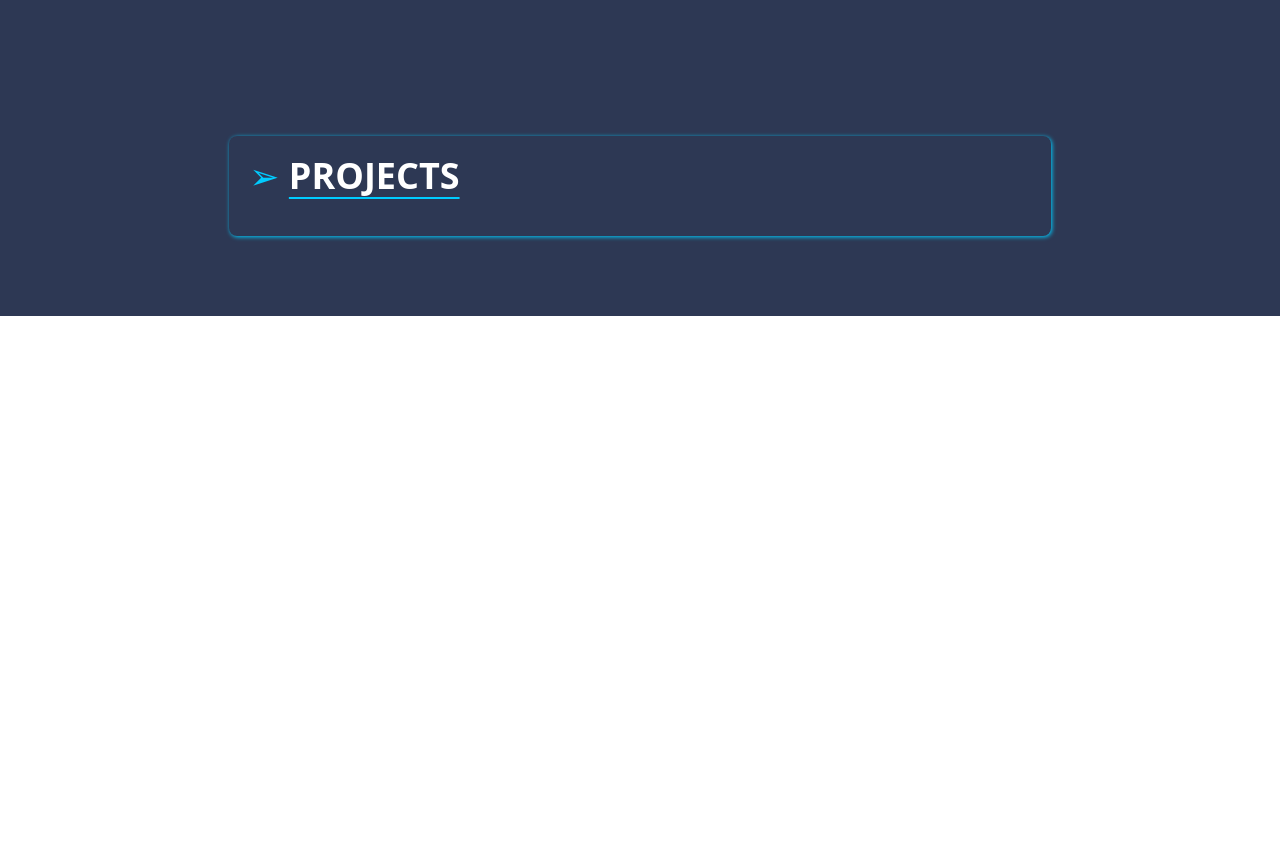
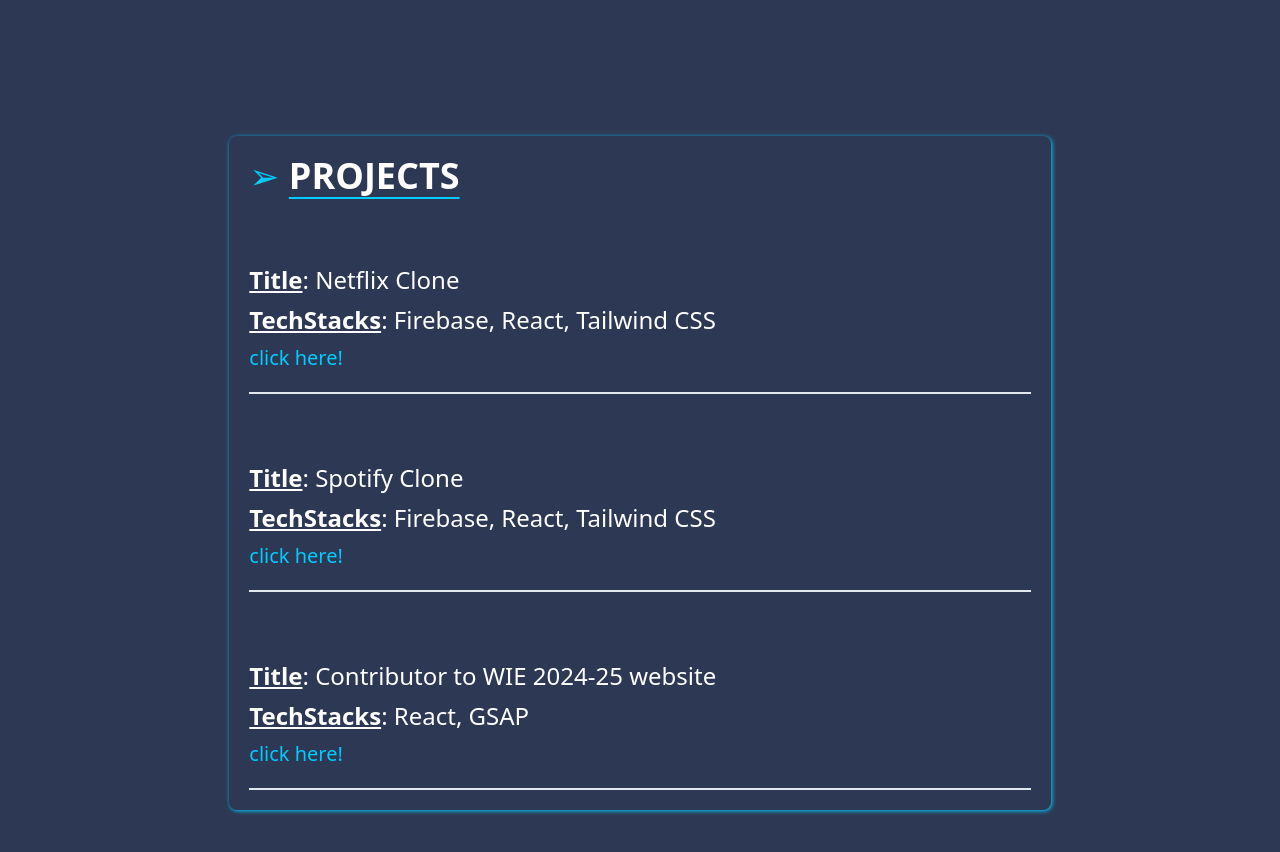
Before and after one commit to AmoghDevWorks/portfolioak, a React (Create React App) app: page / in a window 1280 px wide. Shown: the part 2060-2912 px from the top of the page. Before the commit the page ends 2376 px from the top, so only its background shows below. Built offline with nearby package versions, Linux system fonts and the light colour scheme.

Commit message:
projects

```diff
--- a/src/components/Projects.js
+++ b/src/components/Projects.js
@@ -1,12 +1,45 @@
 import React from 'react'
 
 const Projects = () => {
+
+  const projectInfo = [
+    {
+      title: 'Netflix Clone',
+      techstack: ['Firebase','React','Tailwind CSS'],
+      url: 'https://netflix-e4a5a.web.app/'
+    },
+    {
+      title: 'Spotify Clone',
+      techstack: ['Firebase','React','Tailwind CSS'],
+      url: 'https://spotifyclone123123.netlify.app/'
+    },
+    {
+      title: 'Contributor to WIE 2024-25 website',
+      techstack: ['React','GSAP'],
+      url: 'https://github.com/ieeesitsb/wiecode2024-25'
+    }
+  ]
+
   return (
     <div className='bg-customgrey max-w-screen h-fit py-20 px-6 flex items-center justify-center'>
-        <div className='h-fit p-5 w-2/3 shadow-custom rounded-lg text-white'>
+        <div className='h-fit p-5 w-full md:w-2/3 shadow-custom rounded-lg text-white'>
             <h1 className='text-4xl text-customblue mb-5'>➢&nbsp;<span className='text-white font-bold underline underline-offset-8 decoration-customblue decoration-[2px]'>PROJECTS</span></h1>
+            {projectInfo.map((ele,idx)=>(
+              <div key={idx} className='border-b-2 border-slate-200 border-solid md:mt-10 py-5'>
+                <div>
+                  <div className='text-xl md:text-2xl my-2'><span className='font-semibold underline underline-offset-2'>Title</span>: {ele.title}</div>
+                  <div className='text-xl md:text-2xl my-2'><span className='font-semibold underline underline-offset-2'>TechStacks</span>: {
+                    ele.techstack.join(', ')
+                  }</div>
+                </div>
+                <div>
+                  <a href={ele.url} target='_blank' rel="noreferrer" className='text-xl text-customblue'>click here!</a>
+                </div>
+              </div>
+            ))}
         </div>
     </div>
+
   )
 }
 
```
